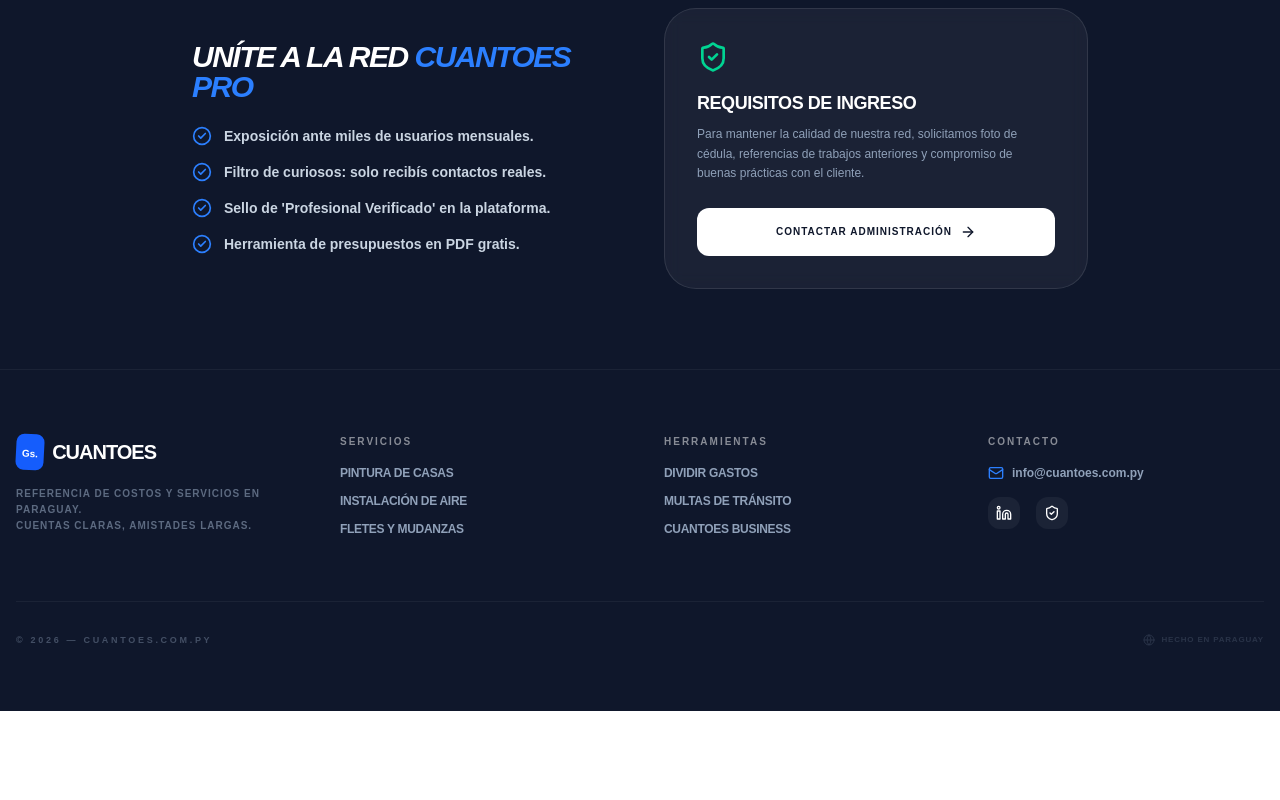
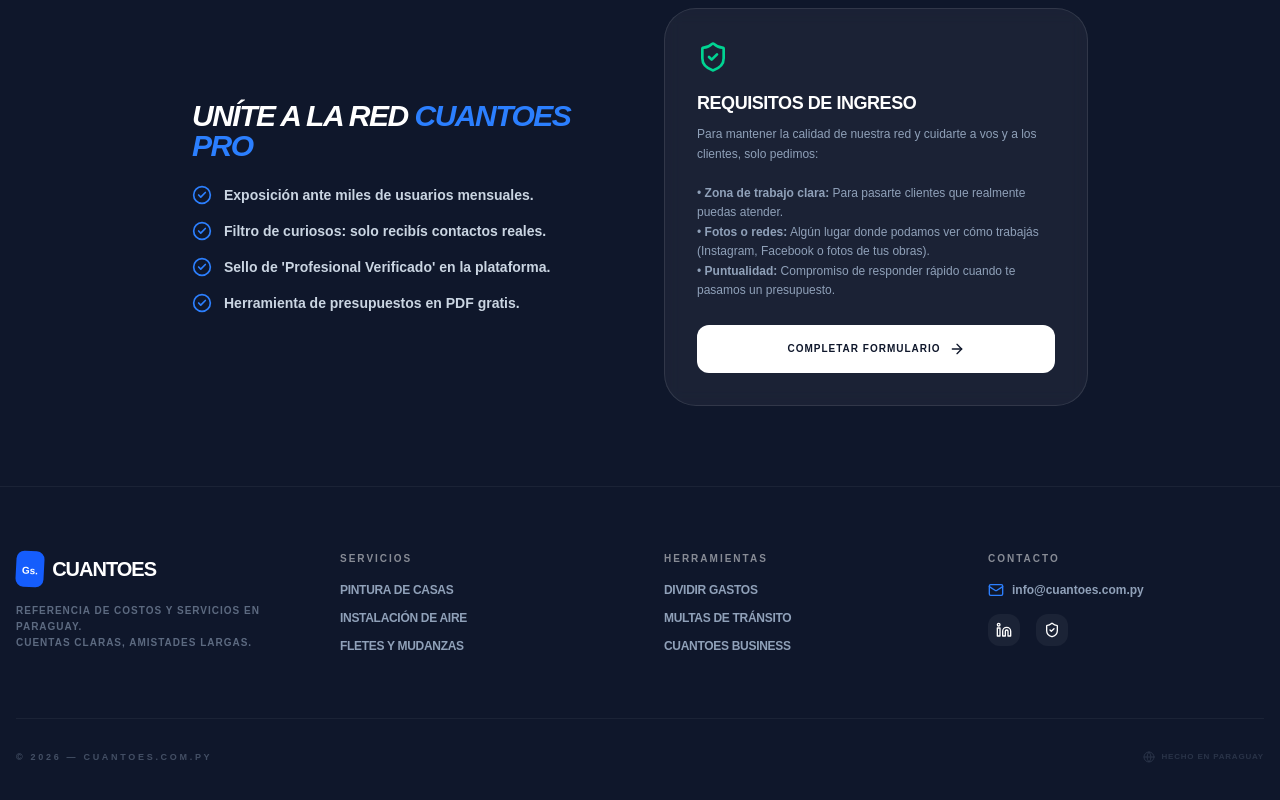
Before and after one commit to Schrammpy/cuanto-es, a Next.js app: page /profesionales in a window 1280 px wide. Shown: the part 1117-1917 px from the top of the page. Before the commit the page ends 1828 px from the top, so only its background shows below. Built offline with nearby package versions, Linux system fonts and the light colour scheme.

Commit message:
Se agrega menos friccion en Profesionales

```diff
--- a/app/profesionales/page.tsx
+++ b/app/profesionales/page.tsx
@@ -5,6 +5,8 @@
 import { UserPlus, Target, TrendingUp, ShieldCheck, CheckCircle2, ArrowRight, Wrench } from 'lucide-react';
 
 export default function ProfesionalesPage() {
+  const formLink = "https://docs.google.com/forms/d/e/1FAIpQLSddkD8aKJxoljsdkTLJDwOM57AqGUzi2ppVQAtXSvi6DM1kAA/viewform";
+
   return (
     <main className="min-h-screen bg-slate-50 text-slate-800">
 
@@ -19,7 +21,7 @@
           </p>
           <div className="pt-4">
             <a
-              href="https://api.whatsapp.com/send?phone=595992685363&text=Hola!%20Soy%20profesional%20y%20quiero%20recibir%20leads%20de%20CuantoEs"
+              href={formLink}
               target="_blank"
               rel="noopener noreferrer"
               className="inline-flex bg-blue-600 hover:bg-blue-700 text-white font-black px-10 py-5 rounded-full uppercase tracking-widest text-xs active:scale-95 transition-all shadow-xl shadow-blue-200 gap-2 items-center"
@@ -77,13 +79,22 @@
                 </ul>
             </div>
             <div className="bg-white/5 border border-white/10 p-8 rounded-[2rem] backdrop-blur-sm">
-                <ShieldCheck className="w-8 h-8 text-emerald-400 mb-4" />
-                <h3 className="text-lg font-black uppercase tracking-tight mb-2">Requisitos de Ingreso</h3>
-                <p className="text-xs text-slate-400 font-medium leading-relaxed mb-6">
-                    Para mantener la calidad de nuestra red, solicitamos foto de cédula, referencias de trabajos anteriores y compromiso de buenas prácticas con el cliente.
-                </p>
-                <a href="https://api.whatsapp.com/send?phone=595992685363&text=Hola!%20Quiero%20registrarme%20como%20profesional." target="_blank" className="flex items-center justify-center gap-2 w-full bg-white text-slate-900 font-black py-4 rounded-xl text-[10px] uppercase tracking-widest hover:bg-slate-200 transition-colors">
-                    Contactar Administración <ArrowRight className="w-4 h-4" />
+    <ShieldCheck className="w-8 h-8 text-emerald-400 mb-4" />
+    <h3 className="text-lg font-black uppercase tracking-tight mb-2">Requisitos de Ingreso</h3>
+    <p className="text-xs text-slate-400 font-medium leading-relaxed mb-6">
+        Para mantener la calidad de nuestra red y cuidarte a vos y a los clientes, solo pedimos:
+        <br/><br/>
+        • <b>Zona de trabajo clara:</b> Para pasarte clientes que realmente puedas atender. <br/>
+        • <b>Fotos o redes:</b> Algún lugar donde podamos ver cómo trabajás (Instagram, Facebook o fotos de tus obras). <br/>
+        • <b>Puntualidad:</b> Compromiso de responder rápido cuando te pasamos un presupuesto.
+            </p>
+                <a
+                    href={formLink}
+                    target="_blank"
+                    rel="noopener noreferrer"
+                    className="flex items-center justify-center gap-2 w-full bg-white text-slate-900 font-black py-4 rounded-xl text-[10px] uppercase tracking-widest hover:bg-slate-200 transition-colors"
+                >
+                Completar Formulario <ArrowRight className="w-4 h-4" />
                 </a>
             </div>
         </div>
```
